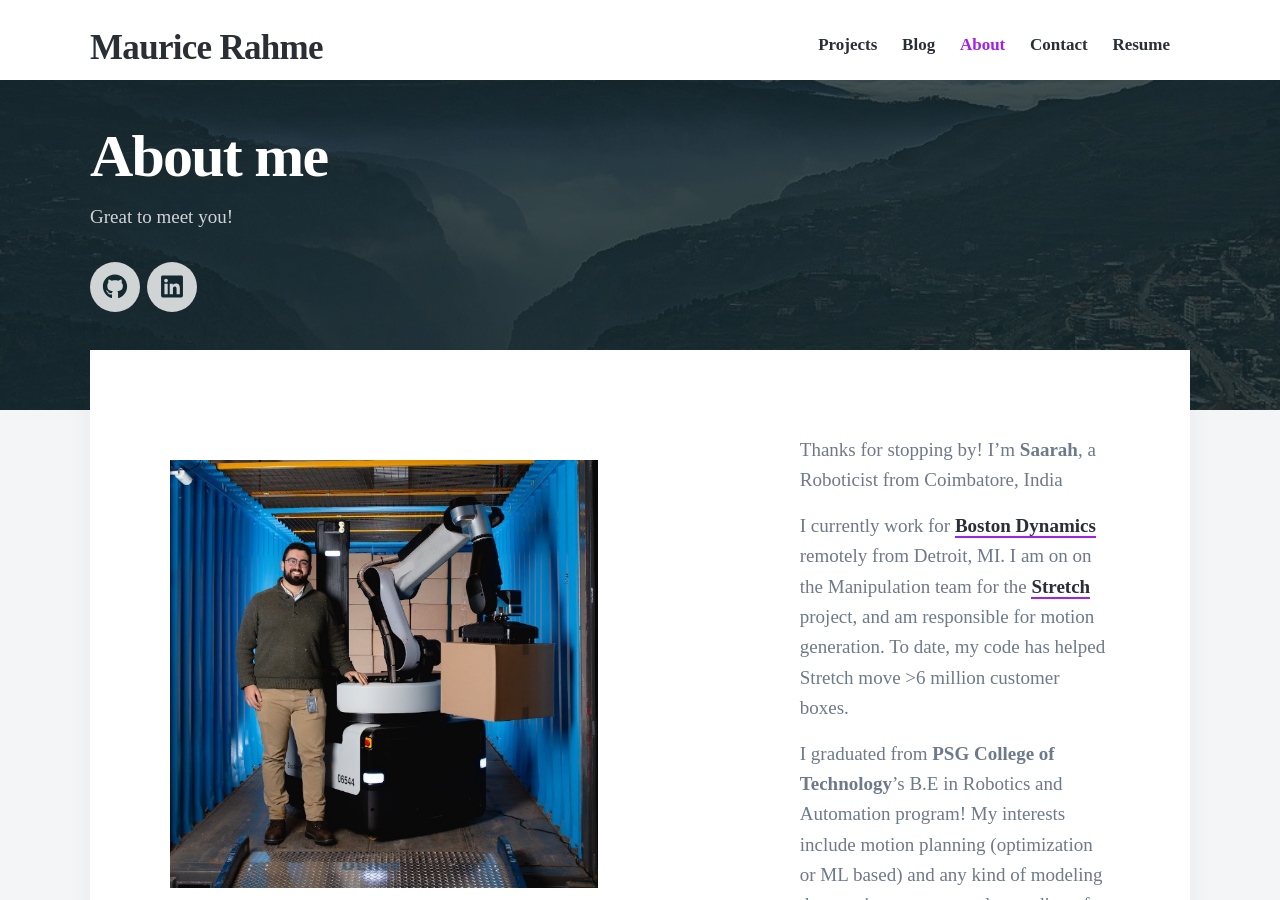
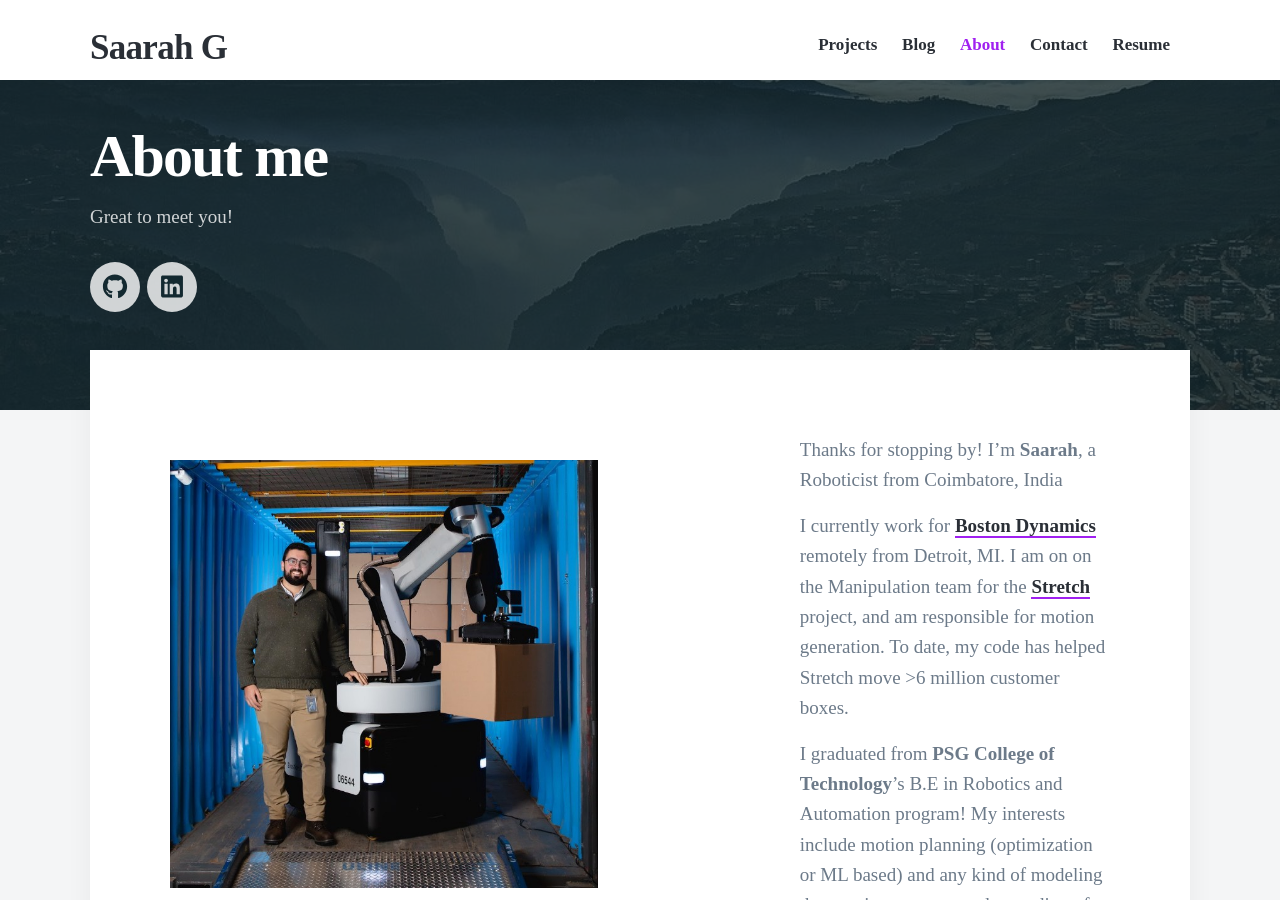
Before and after one commit to saarah-g/saarah-g.github.io, a Jekyll site: the page built from _pages/about.md, in a window 1280 px wide and 900 px high. Built offline with Jekyll 4.4.1, drawn with Linux system fonts in a browser that asks for light colours; nearby versions of some CDN libraries; some of the changed lines change nothing that is shown.

Commit message:
Update settings.yml

```diff
--- a/_data/settings.yml
+++ b/_data/settings.yml
@@ -1,5 +1,5 @@
 basic_settings:
-  site_title: Maurice Rahme
+  site_title: Saarah G
   favicon_image: /images/robot_c.png
 
 header_settings:
@@ -52,7 +52,7 @@ social_settings:
   dribbble_url: ''
   behance_url: ''
   deviantart_url: ''
-  github_url: 'https://github.com/moribots'
+  github_url: 'https://github.com/saarah-g'
   reddit_url: ''
   flickr_url: ''
   etsy_url: ''
@@ -60,7 +60,7 @@ social_settings:
   soundcloud_url: ''
   spotify_url: ''
   bandcamp_url: ''
-  linkedin_url: 'https://www.linkedin.com/in/mauricerahme/'
+  linkedin_url: 'https://www.linkedin.com/in/saarah-g/'
 
 color_settings:
   background_color: '#ffffff'
```
